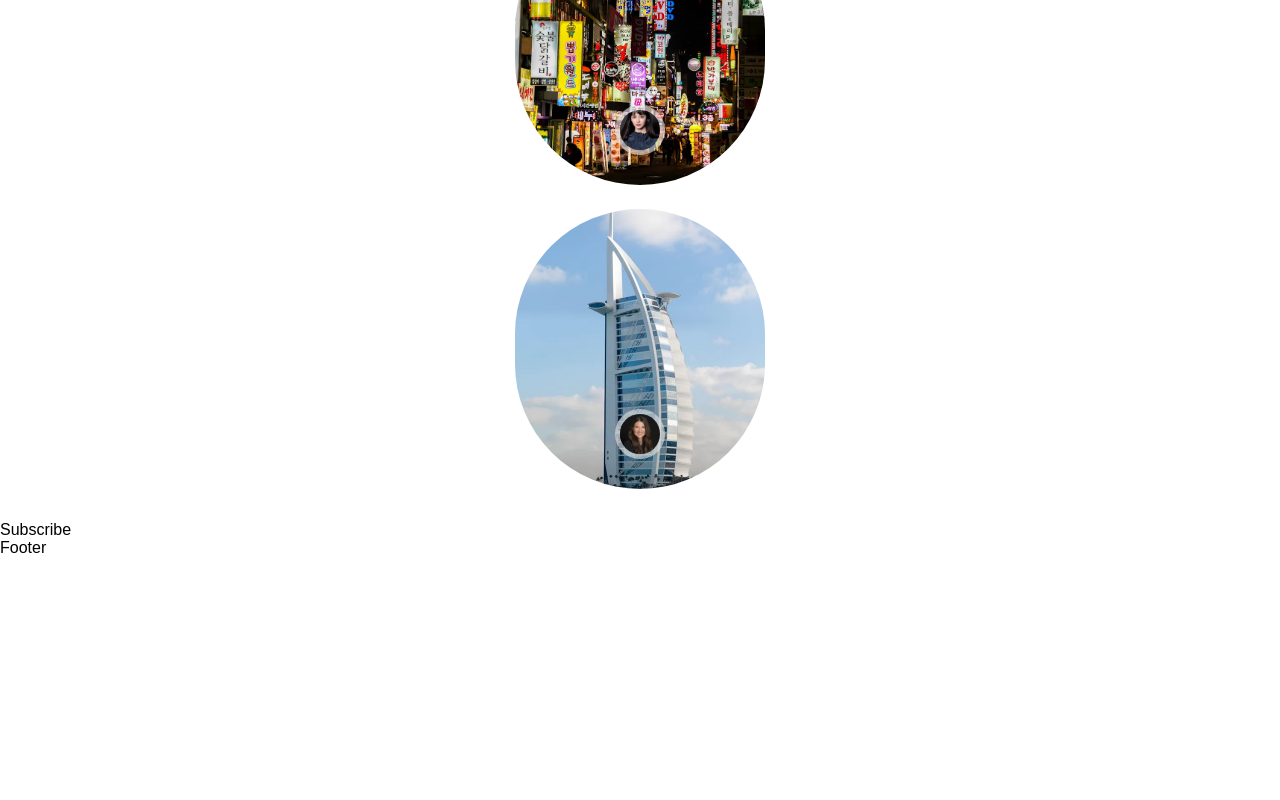
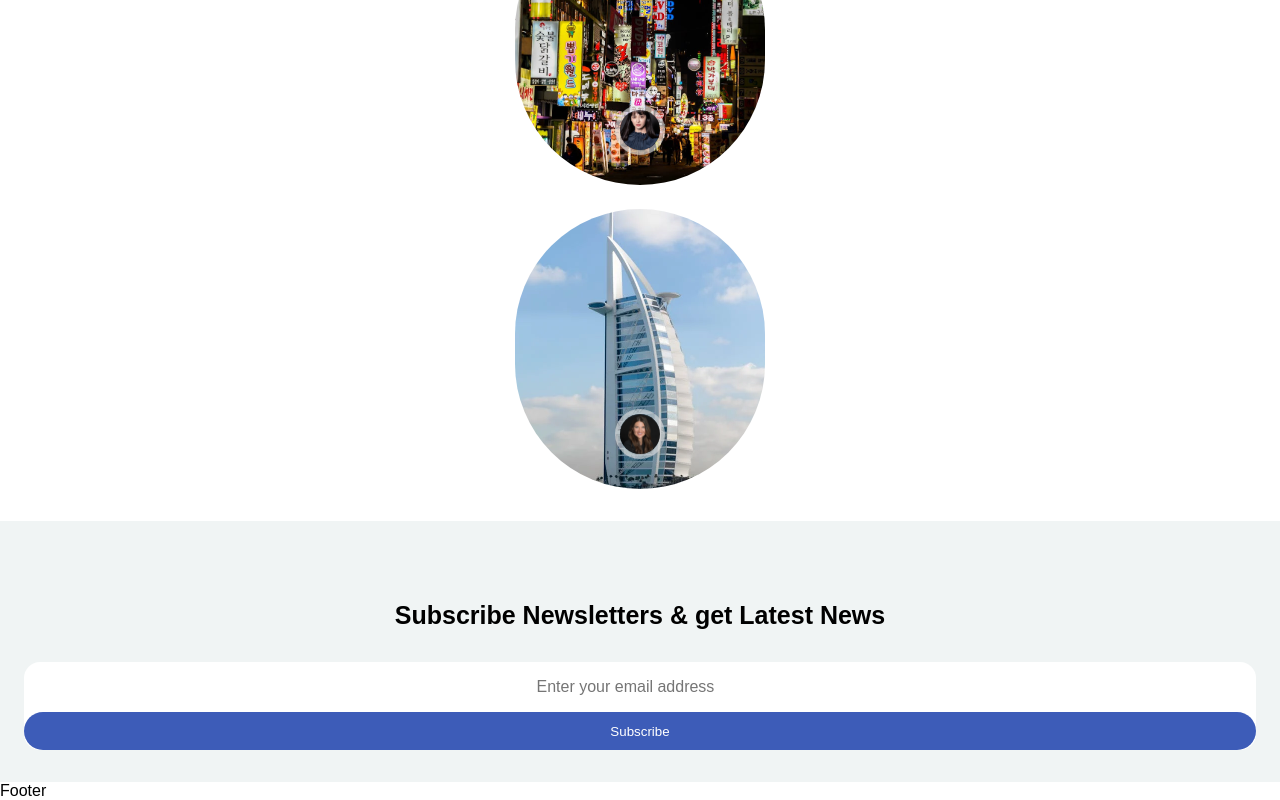
Before and after one commit to JayLee-98/Flight-booking-website, a React (Vite) app: page / in a window 1280 px wide. Shown: the part 5588-6388 px from the top of the page. Before the commit the page ends 6145 px from the top, so only its background shows below. Built offline with nearby package versions, Linux system fonts and the light colour scheme.

Commit message:
subscribe styling done

```diff
--- a/src/Components/Subscribers/Subscribe.jsx
+++ b/src/Components/Subscribers/Subscribe.jsx
@@ -2,8 +2,14 @@
 
 const Subscribe = () => {
     return (
-        <div>
-            Subscribe
+        <div className='subscribe section'>
+            <div className="sectionContainer container">
+                <h2>Subscribe Newsletters & get Latest News</h2>
+                <div className="inputDiv flex">
+                    <input type="text"placeholder='Enter your email address' />
+                    <button className='btn'>Subscribe</button>
+                </div>
+            </div>
         </div>
     )
 }
--- a/src/main.css
+++ b/src/main.css
@@ -511,4 +511,30 @@
 .travelers .sectionContainer .travelersContainer .singleTraveler:hover .travelerImage {
   bottom: 110px;
   transition: 1s ease-in-out;
+}
+
+.subscribe {
+  background: var(--SecondaryColor);
+}
+.subscribe .sectionContainer {
+  text-align: center;
+}
+.subscribe .sectionContainer .inputDiv {
+  margin-top: 1rem;
+  flex-direction: column;
+  background: var(--whiteColor);
+  border-radius: 1rem;
+}
+.subscribe .sectionContainer .inputDiv input {
+  border: none;
+  outline: none;
+  background: transparent;
+  padding: 1rem 0.5rem;
+}
+.subscribe .sectionContainer .inputDiv input:placeholder {
+  font-size: 13px;
+  opacity: 0.5;
+}
+.subscribe .sectionContainer .inputDiv .btn {
+  width: 100%;
 }/*# sourceMappingURL=main.css.map */
--- a/src/main.scss
+++ b/src/main.scss
@@ -465,7 +465,7 @@
 }
 
 // Lounge styling======================================================
-.lounge{
+.lounge {
     .sectionContainer{
         gap: 1.5rem;
 
@@ -496,7 +496,7 @@
 }
 
 // Travelers styling======================================================
-.travelers{
+.travelers {
     .sectionContainer{
         text-align: center;
 
@@ -601,3 +601,34 @@
         }
     }
 }
+
+// Subscribe styling======================================================
+.subscribe {
+    background: var(--SecondaryColor);
+
+    .sectionContainer{
+        text-align: center;
+        .inputDiv{
+            margin-top: 1rem;
+            flex-direction: column;
+            background: var(--whiteColor);
+            border-radius: 1rem;
+
+            input {
+                border: none;
+                outline: none;
+                background: transparent;
+                padding: 1rem .5rem;
+
+                &:placeholder {
+                    font-size: 13px;
+                    opacity: .5;
+                }
+            }
+
+            .btn {
+                width: 100%;
+            }
+        }
+    }
+}
```
Also changed, not shown: 1 other file (tests, documents, lock files or other folders).
